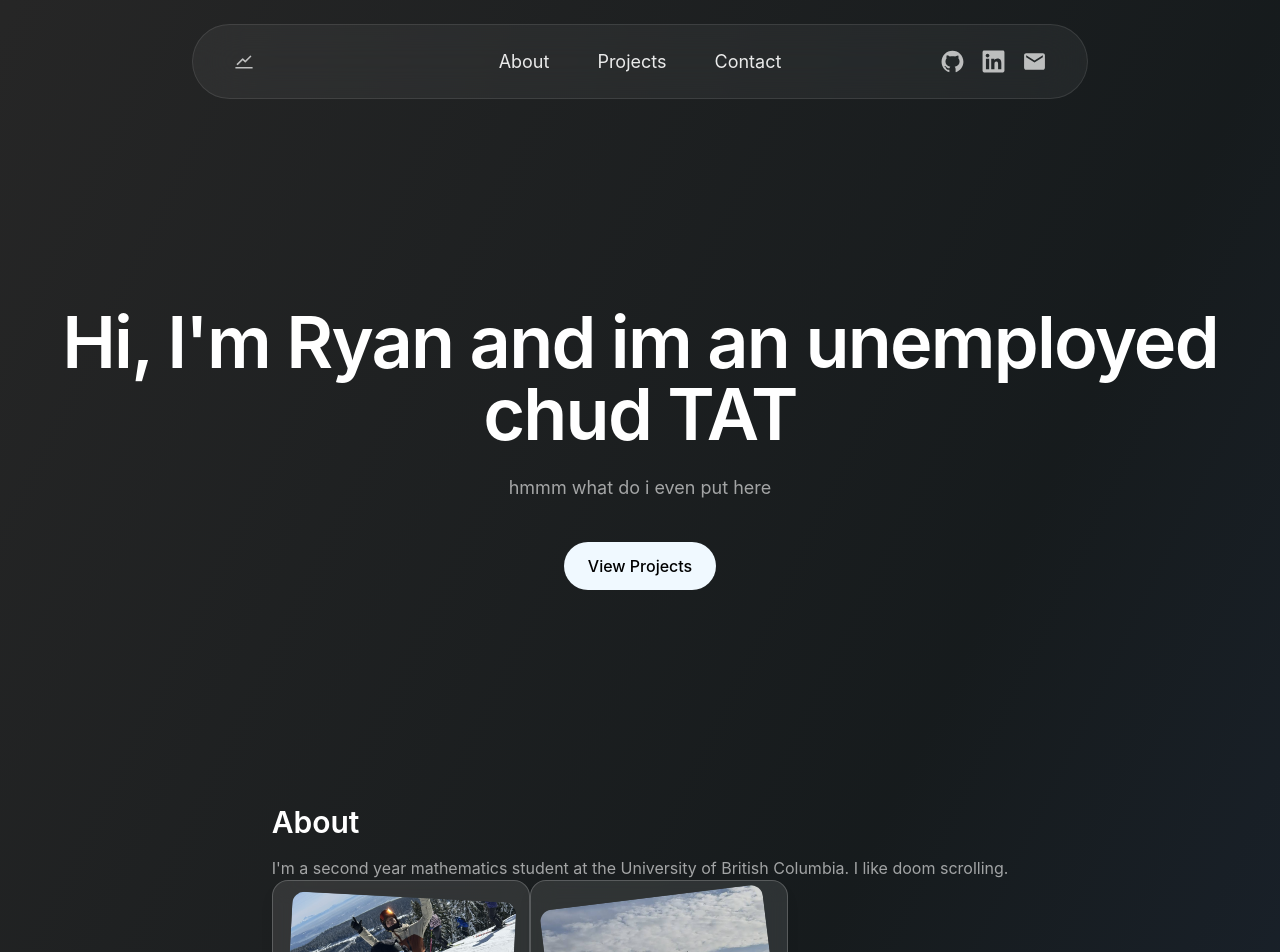
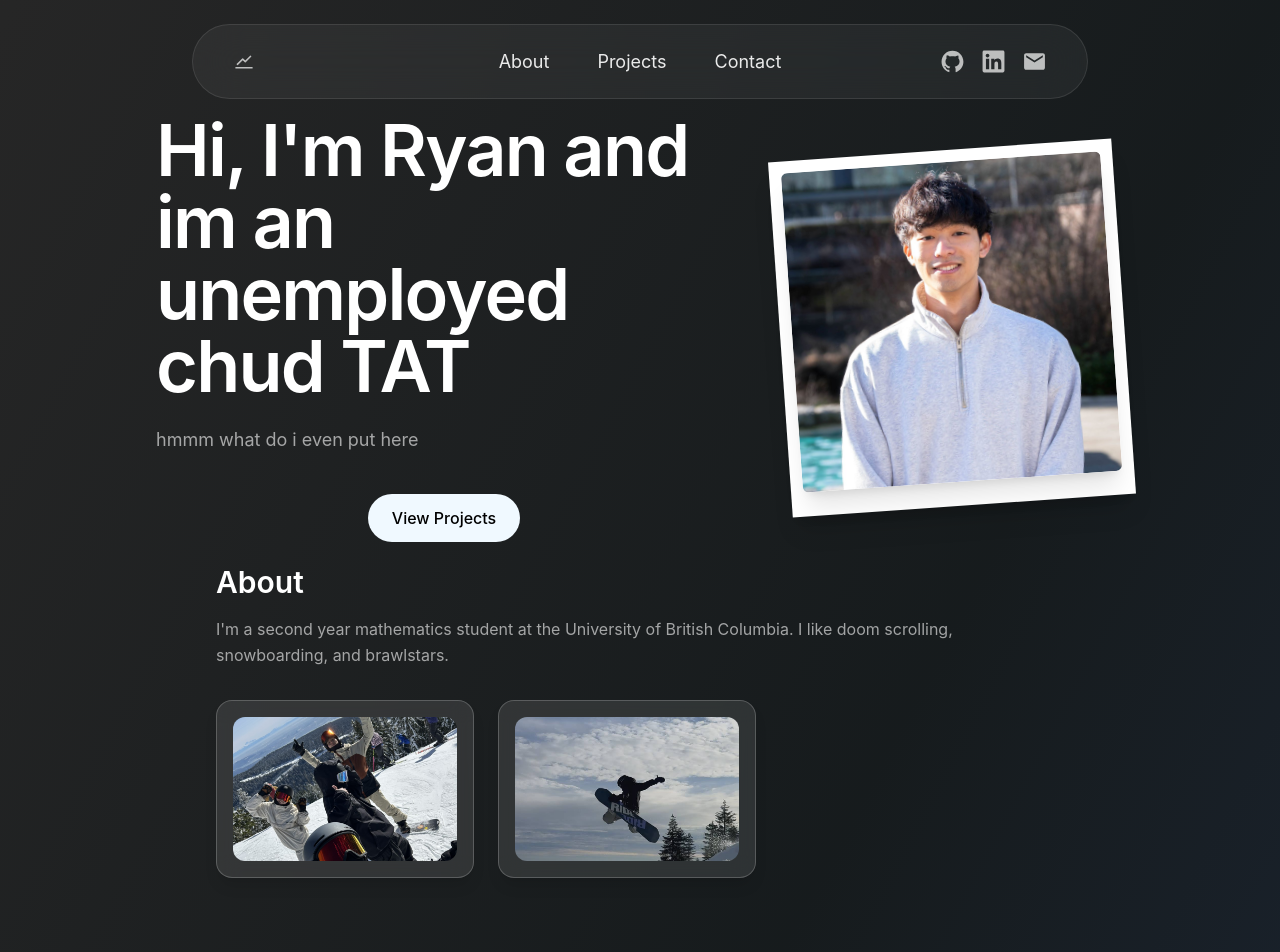
Before and after one commit to Rxn321/Portfolio-Website, a React (Vite) app: page / in a window 1280 px wide. Shown: the top 952 px of the page. Built offline with nearby package versions, Linux system fonts and the light colour scheme.

Commit message:
added my pic

```diff
--- a/src/components/About.jsx
+++ b/src/components/About.jsx
@@ -3,21 +3,22 @@ import snow0 from "../assets/snow-0.jpg"
 import snow1 from "../assets/snow-1.PNG"
 export default function About() {
   return (
-    <section id="about" className="max-w-4xl mx-auto px-6 py-1">
+    <section id="about" className="max-w-4xl mx-auto px-6 py-1 space-y-8">
       <h2 className="text-3xl font-semibold mb-4">About</h2>
-      <p className="text-white/60">
+      <p className="text-white/60 leading-relaxed">
         I'm a second year mathematics student at the University of British Columbia.
-        I like doom scrolling.
+        I like doom scrolling, snowboarding, and brawlstars.
       </p>
 
-      <div className="bg-white/10 backdrop-blur-md p-4 rounded-2xl border border-white/20 shadow-lg hover:scale-105 transition inline-block ">
-        <img src={snow0} alt="snow" className="w-56 h-36 object-cover rounded-xl rotate-3"/>
+      <div className="flex gap-6 flex-wrap">
+        <div className="bg-white/10 backdrop-blur-md p-4 rounded-2xl border border-white/20 shadow-lg hover:scale-105 transition">
+          <img src={snow0} alt="snow" className="w-56 h-36 object-cover rounded-xl" />
+        </div>
+
+        <div className="bg-white/10 backdrop-blur-md p-4 rounded-2xl border border-white/20 shadow-lg hover:scale-105 transition">
+          <img src={snow1} alt="snow" className="w-56 h-36 object-cover rounded-xl" />
+        </div>
       </div>
-
-      <div className="bg-white/10 backdrop-blur-md p-4 rounded-2xl border border-white/20 shadow-lg hover:scale-105 transition inline-block">
-        <img src={snow1} alt="snow" className="w-56 h-36 object-cover rounded-xl rotate-353"/>
-      </div>
-
     </section>
   )
    {/*Need more pics*/}
--- a/src/components/Hero.jsx
+++ b/src/components/Hero.jsx
@@ -1,19 +1,34 @@
+import me from "../assets/me.jpg"
+
 export default function Hero() {
   return (
-    <main className="flex flex-col items-center justify-center text-center min-h-screen px-6 pt-24">
+    <main className="flex flex-col md:flex-row items-center justify-center min-h-[70vh] px-6 pt-24 gap-8 md:gap-12 text-center md:text-left">
+
+      <div className="max-w-xl">
         <h1 className="text-5xl md:text-7xl font-semibold tracking-tight">
           Hi, I'm Ryan and im an unemployed chud TAT
         </h1>
 
-      <p className="mt-6 text-white/60 text-lg max-w-xl">
+        <p className="mt-6 text-white/60 text-lg">
           hmmm what do i even put here
         </p>
 
-      <div className="mt-10 flex gap-4">
-        <a href="#projects" className="px-6 py-3 rounded-full bg-sky-50 !text-black font-medium hover:scale-105 transition">
+        <div className="mt-10 flex gap-1 justify-center w-full">
+          <a
+            href="#projects"
+            className="px-6 py-3 rounded-full bg-sky-50 !text-black font-medium hover:scale-105 transition"
+          >
             View Projects
           </a>
         </div>
+      </div>
+
+      <div className="bg-white p-3 pb-6 shadow-xl rotate-[-4deg] hover:rotate-0 transition duration-300">        <img
+          src={me}
+          alt="Ryan"
+          className="w-64 h-64 md:w-80 md:h-80 object-cover rounded-md shadow-xl"        />
+      </div>
+
     </main>
   )
 }
```
Also changed, not shown: src/assets/me.jpg (added). Lines whose indentation alone changed are shown as unchanged.
